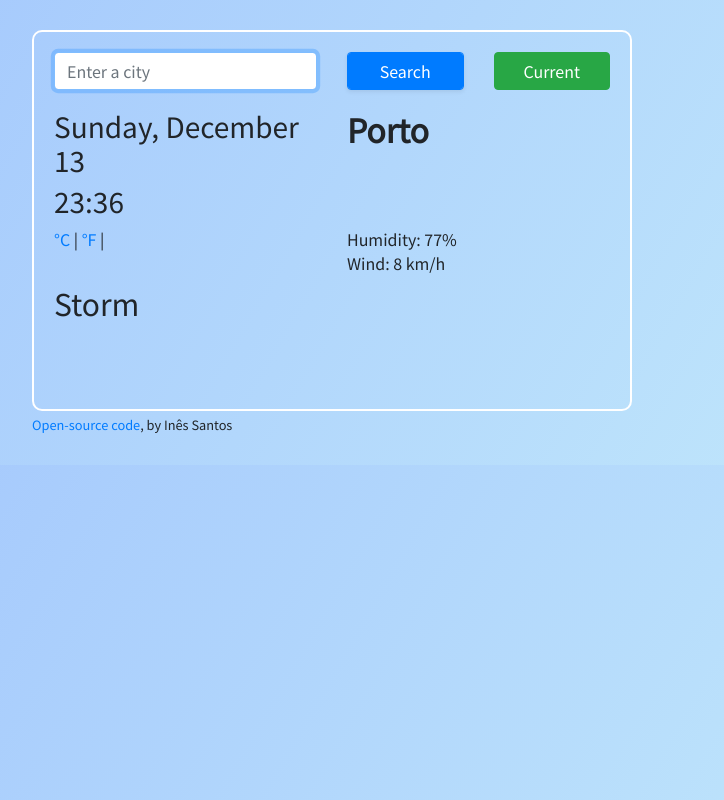
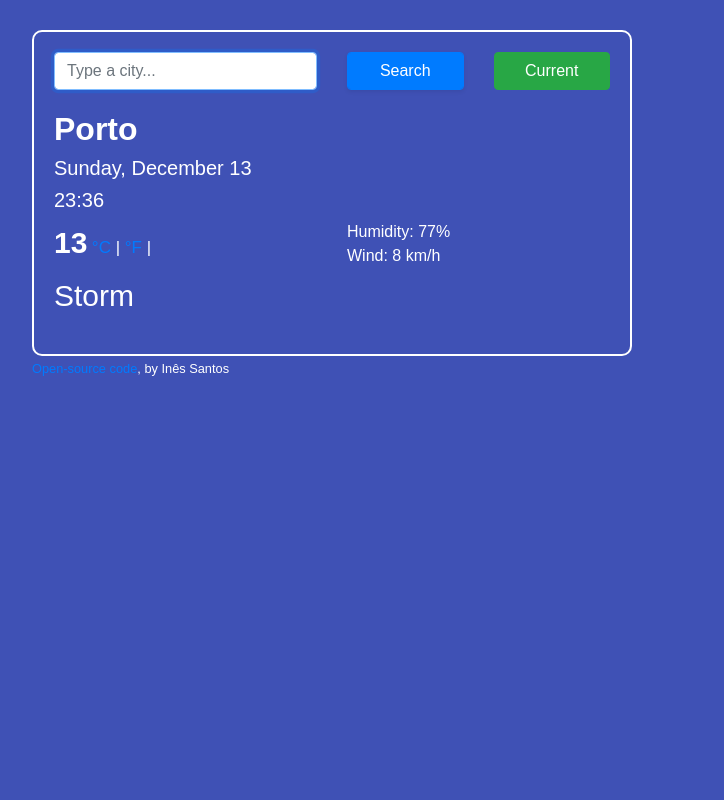
Before and after one commit to inesacsantos/my-weather-app, a plain HTML site: page index.html in a window 1280 px wide. Shown: the whole page, without its empty margins (308-1032 px from the left). Drawn offline with nearby package versions, Linux system fonts and the light colour scheme; no server answers.

Commit message:
Improving Css
Improving font colour, background color, columns, etc

```diff
--- a/index.html
+++ b/index.html
@@ -31,7 +31,7 @@
               <div class="col-6">
                 <input
                   type="text"
-                  placeholder="Enter a city"
+                  placeholder="Type a city..."
                   class="form-control"
                   autocomplete="off"
                   autofocus="on"
@@ -56,30 +56,28 @@
             </div>
           </form>
           <div class="row">
-            <div class="col-6">
-              <h3 id="weather-date"></h3>
-              <h3 id="weather-time"></h3>
-            </div>
-            <div class="col-6">
+            <div class="col-sm">
               <h2 class="city" id="citySearched">Porto</h2>
+              <h3 class="weather-date" id="weather-date">Sunday, December 13</h3>
+              <h3 class="weather-time" id="weather-time">22:13</h3>
             </div>
           </div>
           <div class="row">
-            <div class="col-6">
-              <span class="temperature" id="temperature"></span>
+            <div class="col-sm">
+              <span class="temperature" id="temperature"><strong>13</strong></span>
               <span class="units">
                 <a href="#" id="celsius-link">°C</a> |
                 <a href="#" id="fahrenheit-link">°F</a> |
               </span>
             </div>
-            <div class="col-6">
+            <div class="col-sm">
               <ul>
                 <li>Humidity: <span id="humidity">77</span>%</li>
                 <li>Wind: <span id="wind">8</span> km/h</li>
               </ul>
             </div>
           </div>
-          <div class="row">
+          <div class="row weather-description">
             <div class="col-6">
               <h1 class="description" id="description">
                 Storm
@@ -91,8 +89,6 @@
               </h1>
             </div>
           </div>
-          <br />
-          <br />
           <div class="row weather-forecast" id="forecast">
           </div>
         </div>
--- a/src/index.js
+++ b/src/index.js
@@ -84,7 +84,7 @@ for (let index = 0; index < 6; index++) {
 <div class="col-2">
   <h3>
     ${formatHours(forecast.dt_txt)}
-  </h3>
+  </h3 class="forecast-icon">
   <img
   src="http://openweathermap.org/img/wn/${forecast.weather[0].icon}@2x.png"
   />
--- a/src/styles.css
+++ b/src/styles.css
@@ -1,8 +1,8 @@
 body {
-  background-image: linear-gradient(120deg, #a1c4fd 0%, #c2e9fb 100%);
-  font-family: "Noto Sans TC", sans-serif;
+  background-color: #3f51b5;
+  font-family: arial, sans-serif;
+  color: white;
 }
-
 .weather-app-wrapper {
   max-width: 600px;
   margin: 30px auto;
@@ -12,9 +12,11 @@ body {
   padding: 20px;
   border-radius: 10px;
 }
-
-img {
+.weather-icon img {
   width: 100px;
+}
+.weather-forecast img {
+  width: 50px;
 }
 i {
   width: 5px;
@@ -40,3 +42,15 @@ li {
 .description:first-letter {
   text-transform: capitalize;
 }
+.weather-date {
+  font-size: 20px;
+}
+.weather-time {
+  font-size: 20px;
+}
+.units {
+  font-size: 17px;
+}
+.temperature {
+  font-size: 30px;
+}
```
